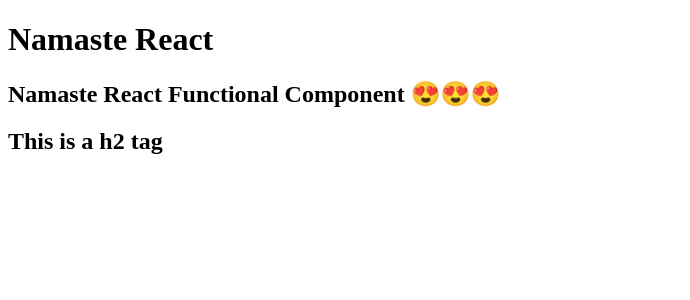
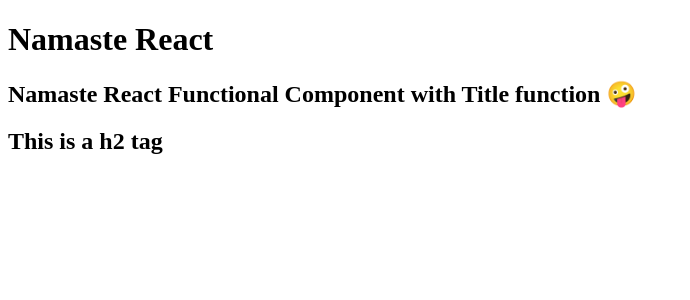
Before and after one commit to moqdev/namaste-react-live-app, a React (Vite) app: page / in a window 1280 px wide. Shown: the top 300 px of the page, without its empty margins (0-690 px from the left). Built offline with nearby package versions, Linux system fonts and the light colour scheme.

Commit message:
Components review and tinkering with Components

```diff
--- a/App.js
+++ b/App.js
@@ -1,110 +1,75 @@
-/*
- * All the packages in node_modules are orchastrated by parcel.
- *
- * Transitive Dependencies: Package manager takes care of installing all the dependencies of the dependencies in our code.
- * ie. Parcel has its own dependencies.
- *
- * Hot Module Reloading (HMR): Parcel will automatically reload the page when you make changes to your code.
- *
- *  File Watching (C++): Parcel will watch your files for changes and rebuild them when they change.
- *
- * .parcel-cache: Parcel will cache your files in the .parcel-cache directory. Parcel needs some space in the project directory to cache files, but it will not cache files in the .parcel-cache directory.
- * dist folder: Parcel will output your files to the dist folder.
- *
- * Parcel bundles all of the code. It will bundle all of the code into a single file. It will bundle all of the code into a single file.
- * PARCEL IS A BEAST!
- * Parcel manages development server and production build. It's super fast.
- *
- * Parcel is zero configuration. It will automatically configure your project for you.
- *
- * Parcel does image optimization. It will optimize all of the images in your project.
- *
- * Parcel is compatible with older browsers. It will transpile your code to be compatible with older browsers.
- *
- * Can use HTTPS with Parcel.It will automatically generate a self-signed certificate for you. It is useful for testing your code and testing on mobile devices.
- */
 import React from "react";
-import ReactDOM from "react-dom/client";
+import ReactDOM, { createRoot } from "react-dom/client";
 
-//JSX is a HTML-like syntax, it is NOT HTML in JavaScript.
-// JSX is a syntax extension to JavaScript. It is a way to write HTML in JavaScript.
-
-// REACT ELEMENTS:
-// This is your React Element. It is a plain object that describes what you want to see on the screen.
-const heading = (
+// React Element Example A: (varible --> title must be lowercase)
+const title = (
   <h1 id="title" key="h2">
-    Namaste React
+    Food Villa
   </h1>
 );
 
-//COMPONENTS:
-// React Component is a function that returns a React Element.
-// Functional Component:
-// - is a function that returns a React Element/JSX.
-
-// - Function/Any Component - good practice to start with a capital letter (ie. HeaderComponent)
-
-//single component
-// If you are writing it in one line must have the semi colon at the end. If you are writing it in multiple lines then no need to have semi colon at the end.
-const HeaderComponentOneLiner = () => {
-  return <h1>Namaste React Functional Component</h1>;
-};
-
-//refactored HeaderComponent to arrow function.
-//when you write more complex structure and code goes in multiple lines then wrap it in parenthesis ();
-const HeaderComponentMultipleLiner = () => {
+//Must use curly braces and title must be lowercase
+const HeaderComponent = () => {
   return (
     <div>
-      <h1>Namaste React Functional Component</h1>
+      {title}
+      <h2>Namaste React</h2>
       <h2>This is a h2 tag</h2>
     </div>
   );
 };
 
-// You can remove return to refactor the code.
-const HeaderComponentBest = () => (
-  <div>
-    <h1>Namaste React Functional Component</h1>
-    <h2>This is a h2 tag</h2>
-  </div>
-);
-
-// Insert React Elelment in your Functional Component:
-const HeaderComponent3 = () => {
-  return (
-    <div>
-      {heading}
-      <h1>Namaste React Functional Component 3</h1>
-      <h2>This is a h2 tag</h2>
-    </div>
-  );
-};
-
-// Using Functional Component then you no longer have a varible so Remember to capatalize the first letter of the component.
-// to render use tag: root.render(<HeaderComponent />);
+// Functional Component Example B: (varible --> Title must be capatalize)
+// to render using tag: root.render(<HeaderComponent />);
 const Title = () => (
   <h1 id="title" key="h2">
     Namaste React
   </h1>
 );
 
-const HeaderComponent = () => {
+// 2 ways:
+// 1.B: no curly braces, --> Title must be capatalize & <Title />> must be in < /tag> format
+// 2.B: you can call Title as a function {Title()}
+//Example 1.B: <Title />> must be in < /tag> format:
+const HeaderComponent1 = () => {
   return (
     <div>
-      {Title()}
-      <h2>Namaste React Functional Component 😍😍😍</h2>
+      <Title />
+      <h2>Namaste React Functional Component with Title Tag 🤪</h2>
       <h2>This is a h2 tag</h2>
+    </div>
+  );
+};
+
+//2.B: you can call Title as a function {Title()}
+const HeaderComponent2 = () => {
+  return (
+    <div>
+      {Title(console.log("Hello World"))}
+      <h2>Namaste React Functional Component with Title function 🤪</h2>
+      <h2>This is a h2 tag</h2>
+    </div>
+  );
+};
+
+// WRITING COMMENTS INSIDE JSX?
+
+const HeaderComponent3 = () => {
+  return (
+    <div>
+      {
+        // This is a comment.
+        /**
+         *
+         *
+         * This is a multi line comment.
+         *
+         */
+      }
     </div>
   );
 };
 
 const root = ReactDOM.createRoot(document.getElementById("root"));
 
-//passing react element to root
-//async defer
-
-// To render Functional Component:
-root.render(<HeaderComponent />);
-
-// To render JSX/React Element:
-// root.render(heading);
+root.render(<HeaderComponent2 />);
```
